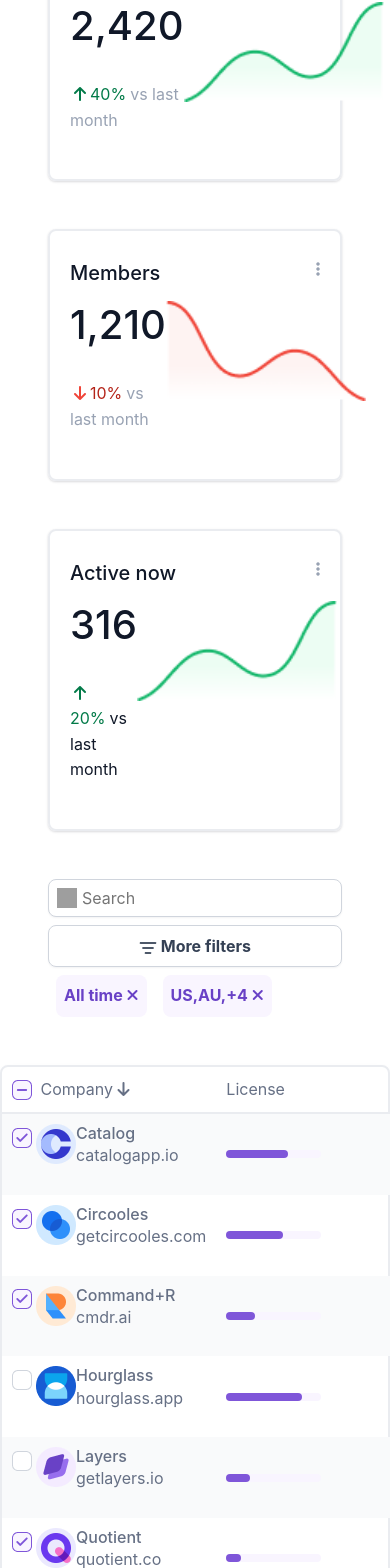
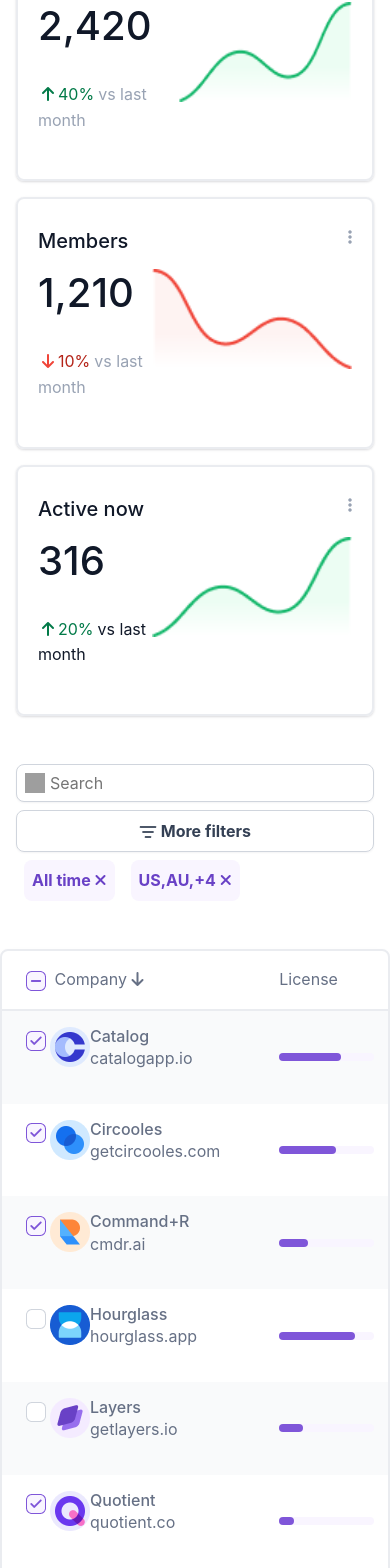
Before and after one commit to thesaam/untitled, a Nuxt app: page / in a window 390 px wide. Shown: the part 1151-2719 px from the top of the page. Built offline with nearby package versions, Linux system fonts and the light colour scheme; grey boxes are pictures that could not be loaded.

Commit message:
fixed more overall responsiveness

```diff
--- a/components/Overview.vue
+++ b/components/Overview.vue
@@ -5,28 +5,28 @@
 
 <template>
   <main>
-    <div class="d-lg-flex mx-5 d-block">
-      <div class="box w-100 mb-5 me-lg-3 mb-lg-0">
+    <div class="d-lg-flex mx-3 mx-lg-5 d-block">
+      <div class="box w-100 mb-3 me-lg-4 mb-lg-0">
         <div class="box-top pb-2 d-flex justify-content-between">
           <h5>Total Customers</h5>
           <i class="grey fa-solid fa-ellipsis-vertical"></i>
         </div>
-        <div class="box-btm d-flex justify-content-between">
+        <div class="d-flex justify-content-between">
           <div class="left">
             <h1 class="pb-2">2,420</h1>
             <p class="grey pt-3"><span class="green px-1"><i class="fa-solid fa-arrow-up pe-1"></i>40%</span>vs last month</p>
           </div>
           <div>
-            <img src="../assets/images/Green.png" alt="error" class="chart">
+            <img src="../assets/images/Green.png" alt="error" class="chart w-100">
           </div>
         </div>
       </div>
-      <div class="box w-100 mb-5 me-lg-3 mb-lg-0">
+      <div class="box w-100 mb-3 mb-lg-0 me-lg-4">
         <div class="box-top pb-2 d-flex justify-content-between">
           <h5>Members</h5>
           <i class="grey fa-solid fa-ellipsis-vertical"></i>
         </div>
-        <div class="box-btm d-flex justify-content-between">
+        <div class="d-flex justify-content-between">
           <div class="left">
             <h1 class="pb-2">1,210</h1>
             <p class="grey pt-3"><span class="red px-1"><i class="fa-solid fa-arrow-down pe-1 arrow-down"></i>10%</span>vs last month</p>
@@ -36,12 +36,12 @@
           </div>
         </div>
       </div>
-      <div class="box w-100 mb-5 mb-lg-0">
+      <div class="box w-100 mb-3 mb-lg-0">
         <div class="box-top pb-2 d-flex justify-content-between">
           <h5>Active now</h5>
           <i class="grey fa-solid fa-ellipsis-vertical"></i>
         </div>
-        <div class="box-btm d-flex justify-content-between">
+        <div class="d-flex justify-content-between">
           <div class="left">
             <h1 class="pb-2">316</h1>
             <p class="pt-3"><span class="green px-1"><i class="fa-solid fa-arrow-up pe-1"></i>20%</span>vs last month</p>
@@ -67,6 +67,7 @@
 
   .grey {
     color: #98A2B3;
+    cursor: pointer;
   }
 
   .green {
--- a/components/Table.vue
+++ b/components/Table.vue
@@ -12,7 +12,7 @@
       <table class="">
         <tr>
           <div class="p-sm-2 p-lg-0">
-            <th>
+            <th class="px-4 py-3 px-lg-o py-lg-0">
               <img class="pe-1" src="../assets/images/checkbox.png">
               Company
               <i class="fa-solid fa-arrow-down"></i>
@@ -40,7 +40,7 @@
           </th>
         </tr>
         <tr>
-          <td>
+          <td class="px-4 py-3 px-lg-o py-lg-0">
             <div class="d-flex p-sm-2 p-lg-0">
               <div class="pe-1">
                 <img src="../assets/images/ticked.png">
@@ -87,7 +87,7 @@
           </td>
         </tr>
         <tr>
-          <td>
+          <td class="px-4 py-3 px-lg-o py-lg-0">
             <div class="d-flex p-sm-2 p-lg-0">
               <div class="pe-1">
                 <img src="../assets/images/ticked.png">
@@ -127,14 +127,14 @@
             </div>
           </td>
           <td>
-            <div class="d-none d-lg-block">
+            <div class="d-none d-lg-block pe-0">
               <img class="icons" src="../assets/images/delete.png">
               <img class="icons" src="../assets/images/edit.png">
             </div>
           </td>
         </tr>
         <tr>
-          <td>
+          <td class="px-4 py-3 px-lg-o py-lg-0">
             <div class="d-flex p-sm-2 p-lg-0">
               <div class="pe-1">
                 <img src="../assets/images/ticked.png">
@@ -181,7 +181,7 @@
           </td>
         </tr>
         <tr>
-          <td>
+          <td class="px-4 py-3 px-lg-o py-lg-0">
             <div class="d-flex p-sm-2 p-lg-0">
               <div class="pe-1">
                 <img src="../assets/images/plain.png">
@@ -228,7 +228,7 @@
           </td>
         </tr>
         <tr>
-          <td>
+          <td class="px-4 py-3 px-lg-o py-lg-0">
             <div class="d-flex p-sm-2 p-lg-0">
               <div class="pe-1">
                 <img src="../assets/images/plain.png">
@@ -275,7 +275,7 @@
           </td>
         </tr>
         <tr>
-          <td>
+          <td class="px-4 py-3 px-lg-o py-lg-0">
             <div class="d-flex p-sm-2 p-lg-0">
               <div class="pe-1">
                 <img src="../assets/images/ticked.png">
@@ -322,7 +322,7 @@
           </td>
         </tr>
         <tr>
-          <td>
+          <td class="px-4 py-3 px-lg-o py-lg-0">
             <div class="d-flex p-sm-2 p-lg-0">
               <div class="pe-1">
                 <img src="../assets/images/ticked.png">
@@ -406,13 +406,13 @@
     border-bottom: 2px solid #EAECF0;
   }
 
-  th {
+  /* th {
     padding: 10px;
-  }
+  } */
 
-  td {
+  /* td {
     padding: 10px;
-  }
+  } */
 
   tr:nth-child(even) {
     background: #F9FAFB;;
--- a/components/tableFilter.vue
+++ b/components/tableFilter.vue
@@ -11,7 +11,7 @@ export default {
 </script>
 
 <template>
-  <div class="d-flex flex-column-reverse flex-lg-row px-5 mt-3 my-5 justify-content-between">
+  <div class="d-flex flex-column-reverse flex-lg-row px-3 px-lg-5 mt-3 my-5 justify-content-between">
     <div class="filter d-flex flex-column-reverse flex-lg-row mt-2 text-center">
       <div class="d-flex mt-2 mt-lg-0">
         <div class="colored fw-bold mx-2 p-2">
```
